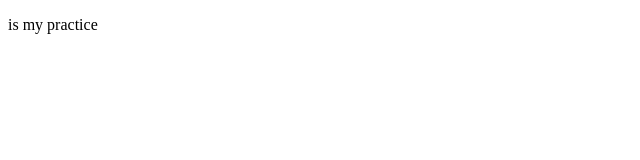
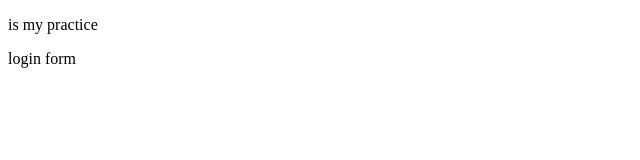
Before and after one commit to dankola/gittutorials, a plain HTML site: page index.html in a window 1280 px wide. Shown: the full height of the page, 0-640 px from the left. Drawn offline with Linux system fonts and the light colour scheme.

Commit message:
login form

```diff
--- /dev/null
+++ b/dir2/style2.css
@@ -0,0 +1,3 @@
+body {
+    text-decoration: underline;
+}
--- a/index.html
+++ b/index.html
@@ -5,5 +5,6 @@
     </head>
     <body>
         <p>is my practice</p>
+        login form
     </body>
 </html>
```
Also changed, not shown: login.html (added, +3 -0 lines), log.txt (added).
